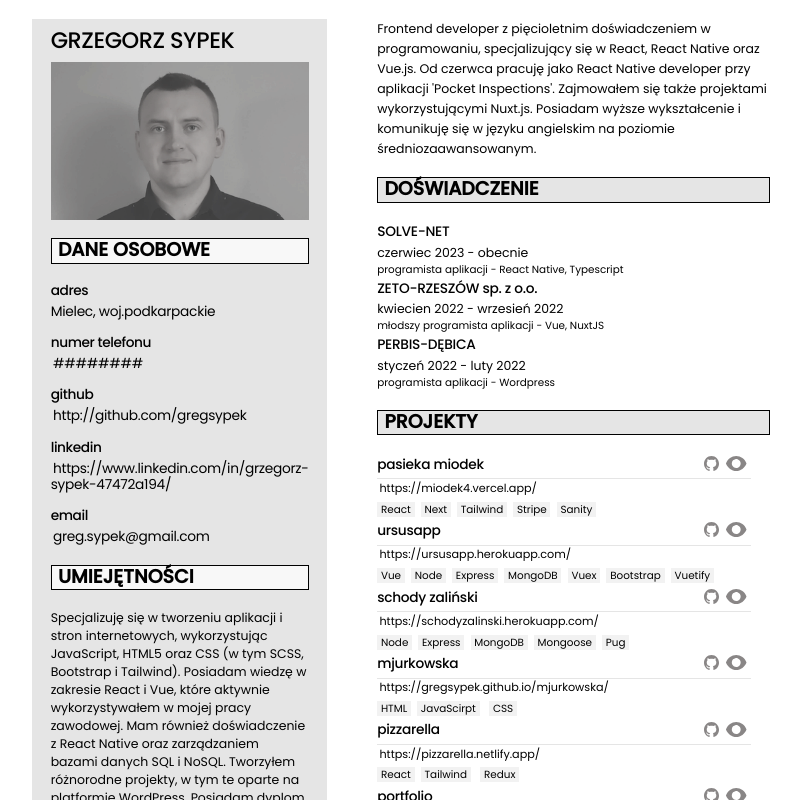
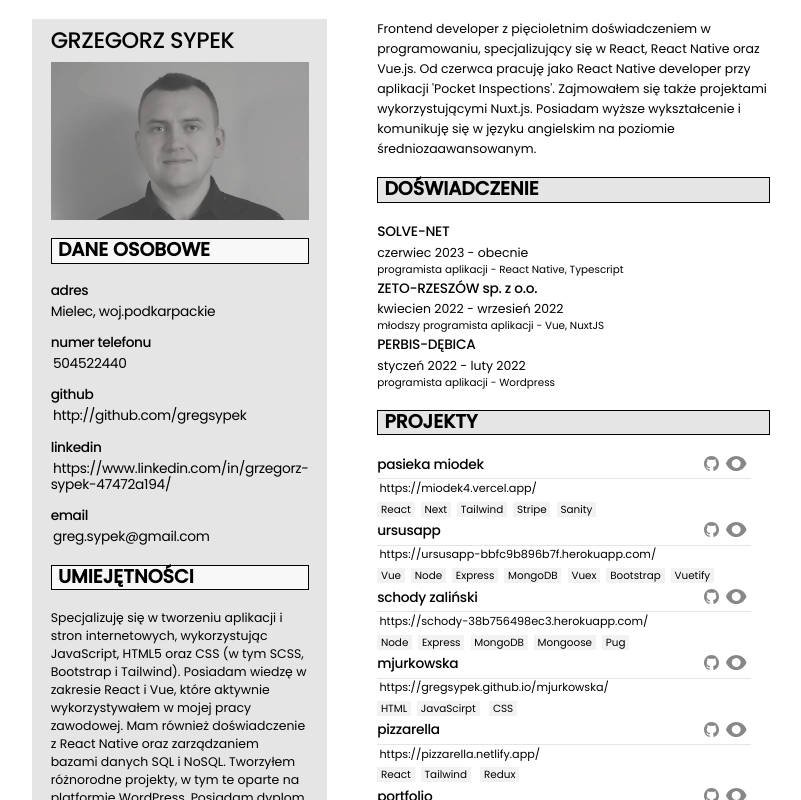
Before and after one commit to gregsypek/CV, a plain HTML site: page index.html in a window 1280 px wide. Shown: the top 800 px of the page, without its empty margins (236-1037 px from the left). Drawn offline with Linux system fonts and the light colour scheme.

Commit message:
update links

```diff
--- a/index.html
+++ b/index.html
@@ -220,7 +220,7 @@
 						</div>
 						<div class="title phone">
 							<h4>numer telefonu</h4>
-							<a href="#">########</a>
+							<a href="#">504522440</a>
 						</div>
 						<div class="title github">
 							<h4>github</h4>
@@ -386,7 +386,7 @@
 										/>
 									</svg>
 								</a>
-								<a href="https://ursusapp.herokuapp.com/"
+								<a href="https://ursusapp-bbfc9b896b7f.herokuapp.com/"
 									><svg
 										width="25"
 										height="15"
@@ -406,8 +406,8 @@
 								</a>
 							</div>
 						</div>
-						<a href="https://ursusapp.herokuapp.com/" class="link"
-							>https://ursusapp.herokuapp.com/</a
+						<a href="https://ursusapp-bbfc9b896b7f.herokuapp.com/" class="link"
+							>https://ursusapp-bbfc9b896b7f.herokuapp.com/</a
 						>
 						<span class="skills"
 							><small>Vue</small><small>Node</small><small>Express</small
@@ -441,7 +441,7 @@
 										/>
 									</svg>
 								</a>
-								<a href="https://schodyzalinski.herokuapp.com/"
+								<a href="https://schody-38b756498ec3.herokuapp.com/"
 									><svg
 										width="25"
 										height="15"
@@ -461,8 +461,8 @@
 								</a>
 							</div>
 						</div>
-						<a href="https://schodyzalinski.herokuapp.com/" class="link"
-							>https://schodyzalinski.herokuapp.com/</a
+						<a href="https://schody-38b756498ec3.herokuapp.com/" class="link"
+							>https://schody-38b756498ec3.herokuapp.com/</a
 						>
 						<span class="skills"
 							><small>Node</small><small>Express</small><small>MongoDB</small
```
